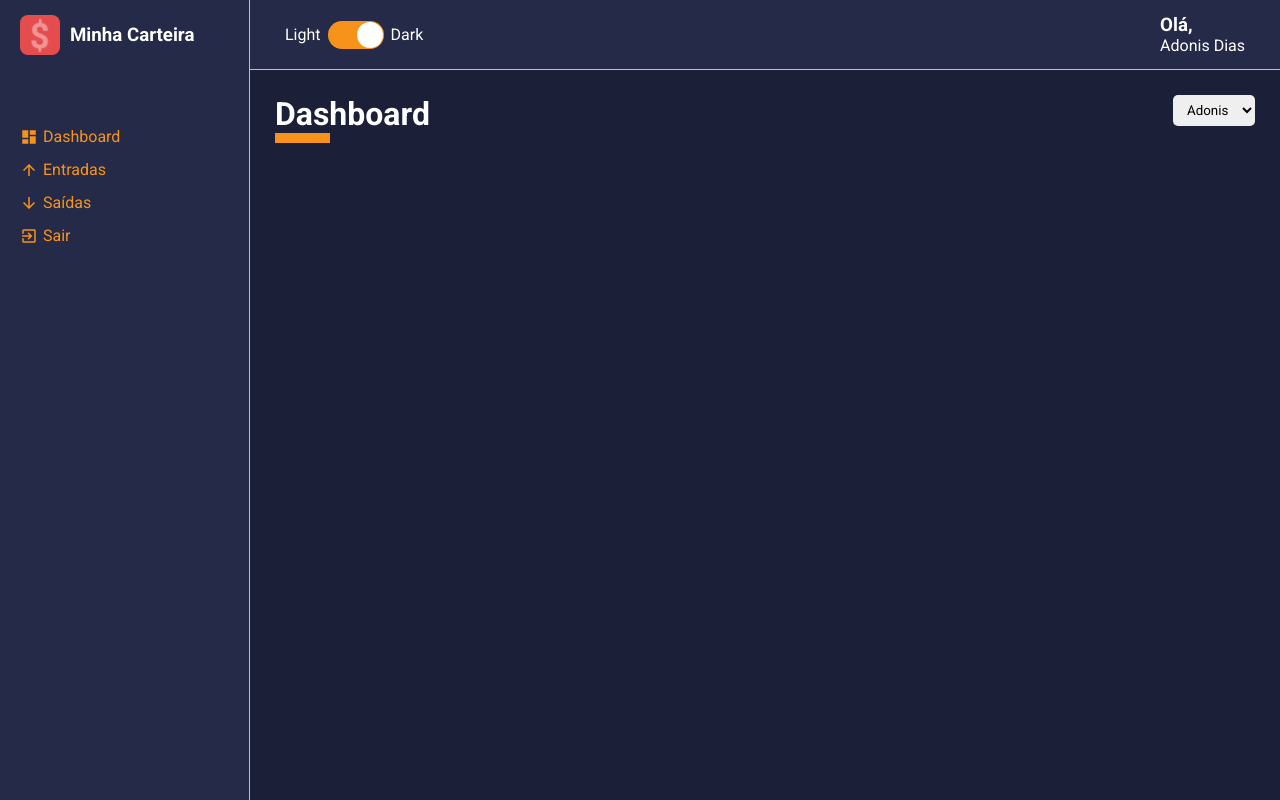
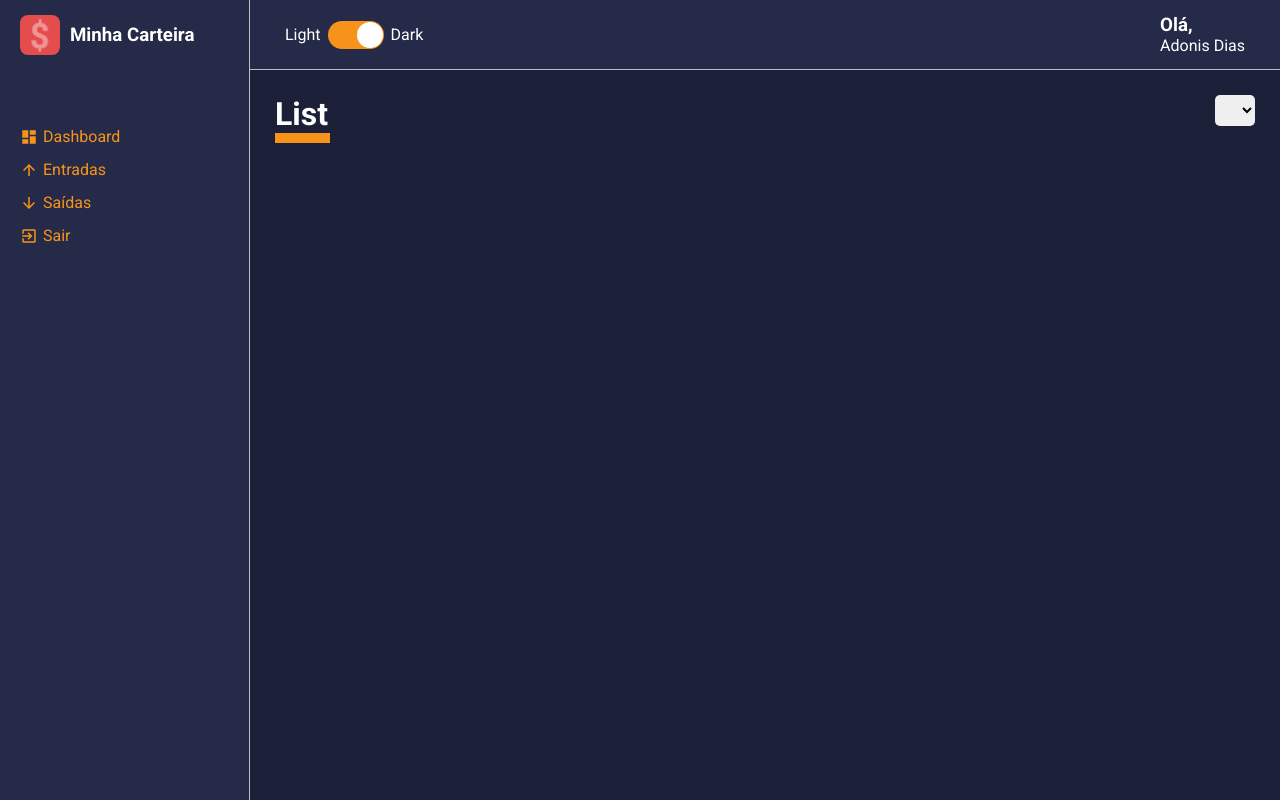
Before and after one commit to adonisdelima1/minha_carteira, a React (Create React App) app: page / in a window 1280 px wide. Built offline with nearby package versions, Linux system fonts and the light colour scheme.

Commit message:
feat: starting implementations of List page

```diff
--- a/src/App.tsx
+++ b/src/App.tsx
@@ -6,6 +6,7 @@ import light from './styles/themes/light';
 
 import GlobalStyles from './styles/GlobalStyles';
 import Dashboard from './pages/Dashboard';
+import List from './pages/List';
 
 
 
@@ -14,7 +15,8 @@ export default function App() {
         <ThemeProvider theme={dark}>
             <GlobalStyles />
             <Layout>
-                <Dashboard />
+                {/* <Dashboard /> */}
+                <List />
             </Layout>
         </ThemeProvider>
     );
--- a/src/pages/List/index.tsx
+++ b/src/pages/List/index.tsx
@@ -1,3 +1,17 @@
+import ContentHeader from "../../components/ContentHeader";
+import SelectInput from "../../components/SelectInput";
+import { Container } from "./styles";
+
+
 export default function List() {
-    return <h1>List</h1>
+    return (
+        <Container>
+            <ContentHeader title="List" lineColor="#F7931B">
+                <SelectInput
+                    options={[]}
+                    onChange={() => {}}
+                />
+            </ContentHeader>
+        </Container>
+    );
 }
--- /dev/null
+++ b/src/pages/List/styles.ts
@@ -0,0 +1,5 @@
+import styled from 'styled-components';
+
+export const Container = styled.div`
+
+`;
```
